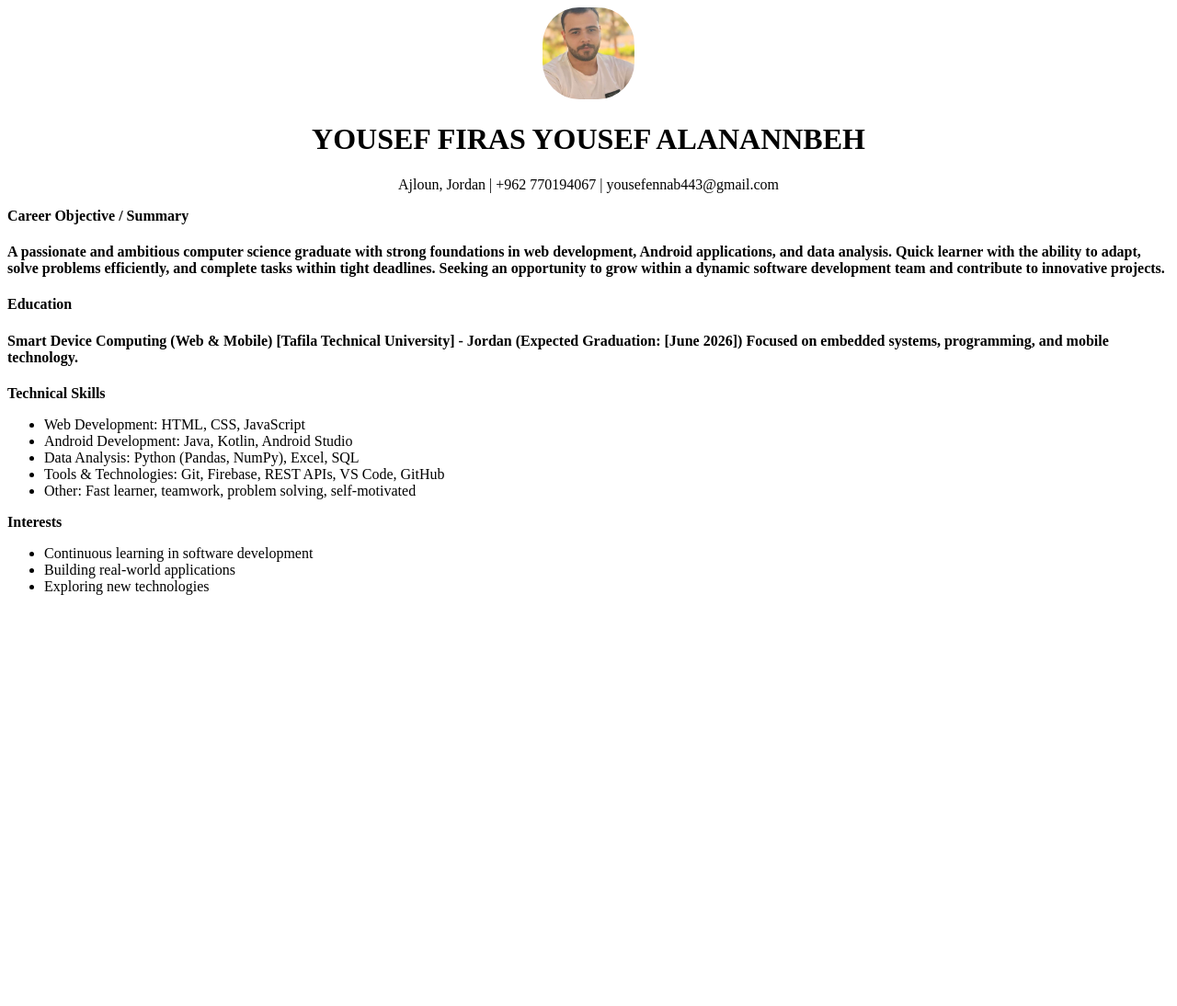
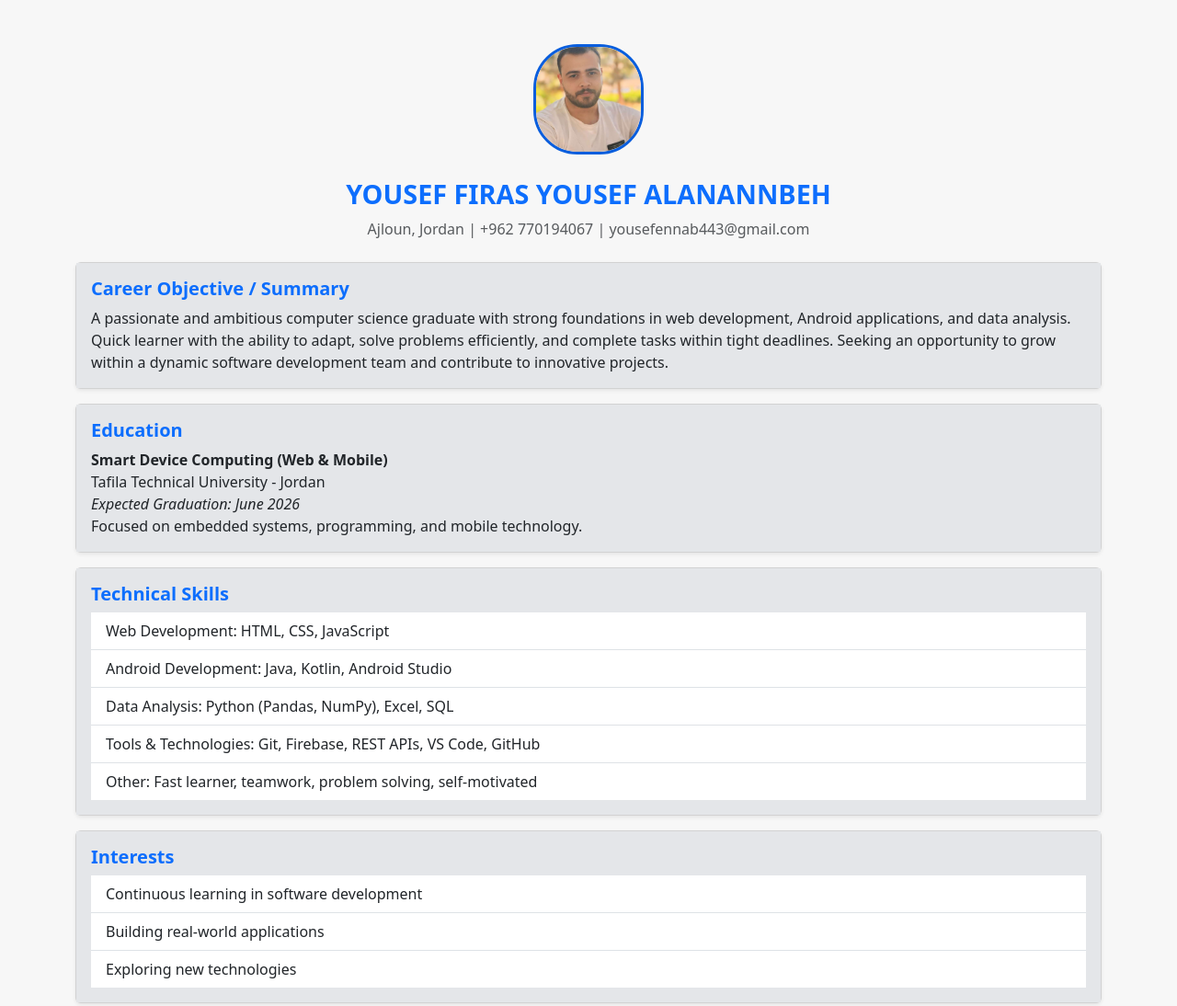
Before and after one commit to Yousef44312/web, a plain HTML site: page index.html in a window 1280 px wide. Shown: the whole page at 92% size. Before the commit the page ends 800 px from the top, so only its background shows below. Drawn offline with nearby package versions, Linux system fonts and the light colour scheme.

Commit message:
Updated project design with Bootstrap

```diff
--- a/index.html
+++ b/index.html
@@ -1,54 +1,101 @@
 <!DOCTYPE html>
-<html>
+<html lang="en">
 <head>
-    <meta charset='utf-8'>
-    <meta http-equiv='X-UA-Compatible' content='IE=edge'>
-    <title>Page Title</title>
-    <meta name='viewport' content='width=device-width, initial-scale=1'>
-    <link rel='stylesheet' type='text/css' media='screen' href='main.css'>
-    <script src='main.js'></script>
+  <meta charset="utf-8">
+  <meta http-equiv="X-UA-Compatible" content="IE=edge">
+  <meta name="viewport" content="width=device-width, initial-scale=1">
+  <title>Yousef Firas Yousef Alanannbeh</title>
+
+
+  <link
+    href="https://cdn.jsdelivr.net/npm/bootstrap@5.3.3/dist/css/bootstrap.min.css"
+    rel="stylesheet">
+
   <style>
-        .he{
-            text-align: center;
+    body {
+      background-color: #f7f7f7;
     }
-        img{
-            width: 100px;
-            height: 100px;
+    .profile-img {
+      width: 120px;
+      height: 120px;
       border-radius: 40%;
       object-fit: cover;
+      border: 3px solid #0a5edd;
+    }
+    h1 {
+      font-size: 1.8rem;
+      font-weight: bold;
+      margin-top: 10px;
+    }
+    h4 {
+      font-size: 1rem;
+      font-weight: 400;
+    }
+    .card-body{
+        background-color: #e4e6e9;
     }
 
   </style>
 </head>
 <body>
 
-   <div class="he">
-    <img src="WhatsApp Image 2025-10-21 at 00.07.48.jpeg" alt="me">
-
-     <p><H1>YOUSEF FIRAS YOUSEF ALANANNBEH </H1></p>
-    <P>Ajloun, Jordan | +962 770194067 | yousefennab443@gmail.com </P>
+  <div class="container mt-5">
+    <div class="text-center mb-4">
+      <img src="WhatsApp Image 2025-10-21 at 00.07.48.jpeg" alt="Profile Photo" class="profile-img mb-3">
+      <h1 class="text-primary">YOUSEF FIRAS YOUSEF ALANANNBEH</h1>
+      <p class="text-muted">Ajloun, Jordan | +962 770194067 | yousefennab443@gmail.com</p>
     </div>
 
-    <p><b>Career Objective / Summary  </b></p>
-    <p><h4>A passionate and ambitious computer science graduate with strong foundations in web development, Android applications, and data analysis. Quick learner with the ability to adapt, solve problems efficiently, and complete tasks within tight deadlines. Seeking an opportunity to grow within a dynamic software development team and contribute to innovative projects.</h4></p>
-    <p><b>Education</b></p>
-    <p><h4>Smart Device Computing (Web & Mobile)
-[Tafila Technical University] - Jordan
-(Expected Graduation: [June 2026])
-Focused on embedded systems, programming, and mobile technology.</h4></p>
-<p><b>Technical Skills</b></p>
-<ul>
-  <li>Web Development: HTML, CSS, JavaScript</li>
-  <li>Android Development: Java, Kotlin, Android Studio</li>
-  <li>Data Analysis: Python (Pandas, NumPy), Excel, SQL</li>
-  <li>Tools & Technologies: Git, Firebase, REST APIs, VS Code, GitHub</li>
-  <li>Other: Fast learner, teamwork, problem solving, self-motivated</li>
+    <div class="card mb-3 shadow-sm">
+      <div class="card-body">
+        <h5 class="card-title text-primary fw-bold">Career Objective / Summary</h5>
+        <p class="card-text">
+          A passionate and ambitious computer science graduate with strong foundations in web development,
+          Android applications, and data analysis. Quick learner with the ability to adapt, solve problems efficiently,
+          and complete tasks within tight deadlines. Seeking an opportunity to grow within a dynamic software
+          development team and contribute to innovative projects.
+        </p>
+      </div>
+    </div>
+
+    <div class="card mb-3 shadow-sm">
+      <div class="card-body">
+        <h5 class="card-title text-primary fw-bold">Education</h5>
+        <p class="card-text">
+          <b>Smart Device Computing (Web & Mobile)</b><br>
+          Tafila Technical University - Jordan<br>
+          <i>Expected Graduation: June 2026</i><br>
+          Focused on embedded systems, programming, and mobile technology.
+        </p>
+      </div>
+    </div>
+
+    <div class="card mb-3 shadow-sm">
+      <div class="card-body">
+        <h5 class="card-title text-primary fw-bold">Technical Skills</h5>
+        <ul class="list-group list-group-flush">
+          <li class="list-group-item">Web Development: HTML, CSS, JavaScript</li>
+          <li class="list-group-item">Android Development: Java, Kotlin, Android Studio</li>
+          <li class="list-group-item">Data Analysis: Python (Pandas, NumPy), Excel, SQL</li>
+          <li class="list-group-item">Tools & Technologies: Git, Firebase, REST APIs, VS Code, GitHub</li>
+          <li class="list-group-item">Other: Fast learner, teamwork, problem solving, self-motivated</li>
         </ul>
-<p><b>Interests</b></p>
-<ul>
-    <li>Continuous learning in software development</li>
-    <li>Building real-world applications</li>
-    <li>Exploring new technologies</li>
+      </div>
+    </div>
+
+    <div class="card mb-5 shadow-sm">
+      <div class="card-body">
+        <h5 class="card-title text-primary fw-bold">Interests</h5>
+        <ul class="list-group list-group-flush">
+          <li class="list-group-item">Continuous learning in software development</li>
+          <li class="list-group-item">Building real-world applications</li>
+          <li class="list-group-item">Exploring new technologies</li>
         </ul>
+      </div>
+    </div>
+  </div>
+
+
+  <script src="https://cdn.jsdelivr.net/npm/bootstrap@5.3.3/dist/js/bootstrap.bundle.min.js"></script>
 </body>
 </html>
```
Lines whose indentation alone changed are shown as unchanged.
